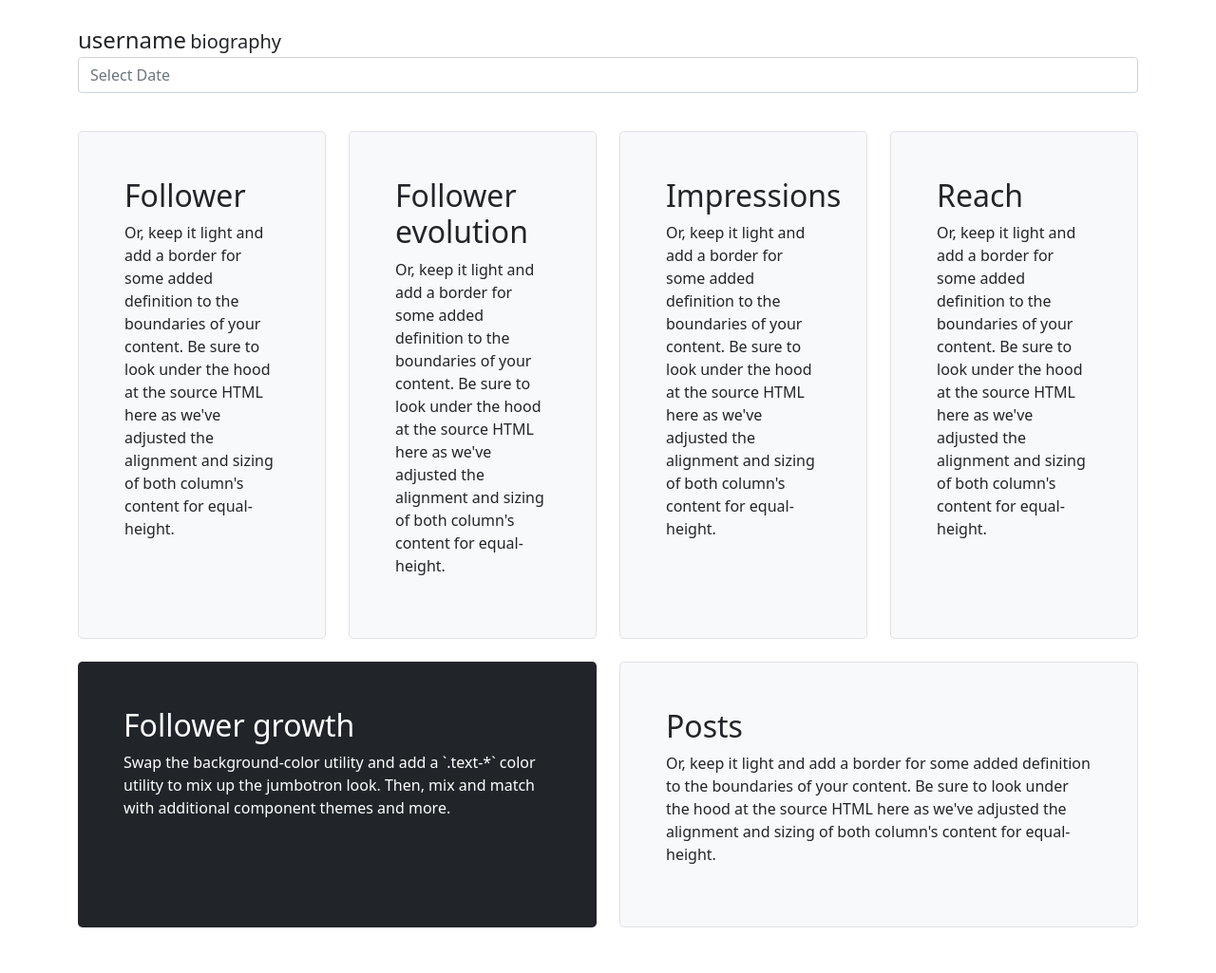
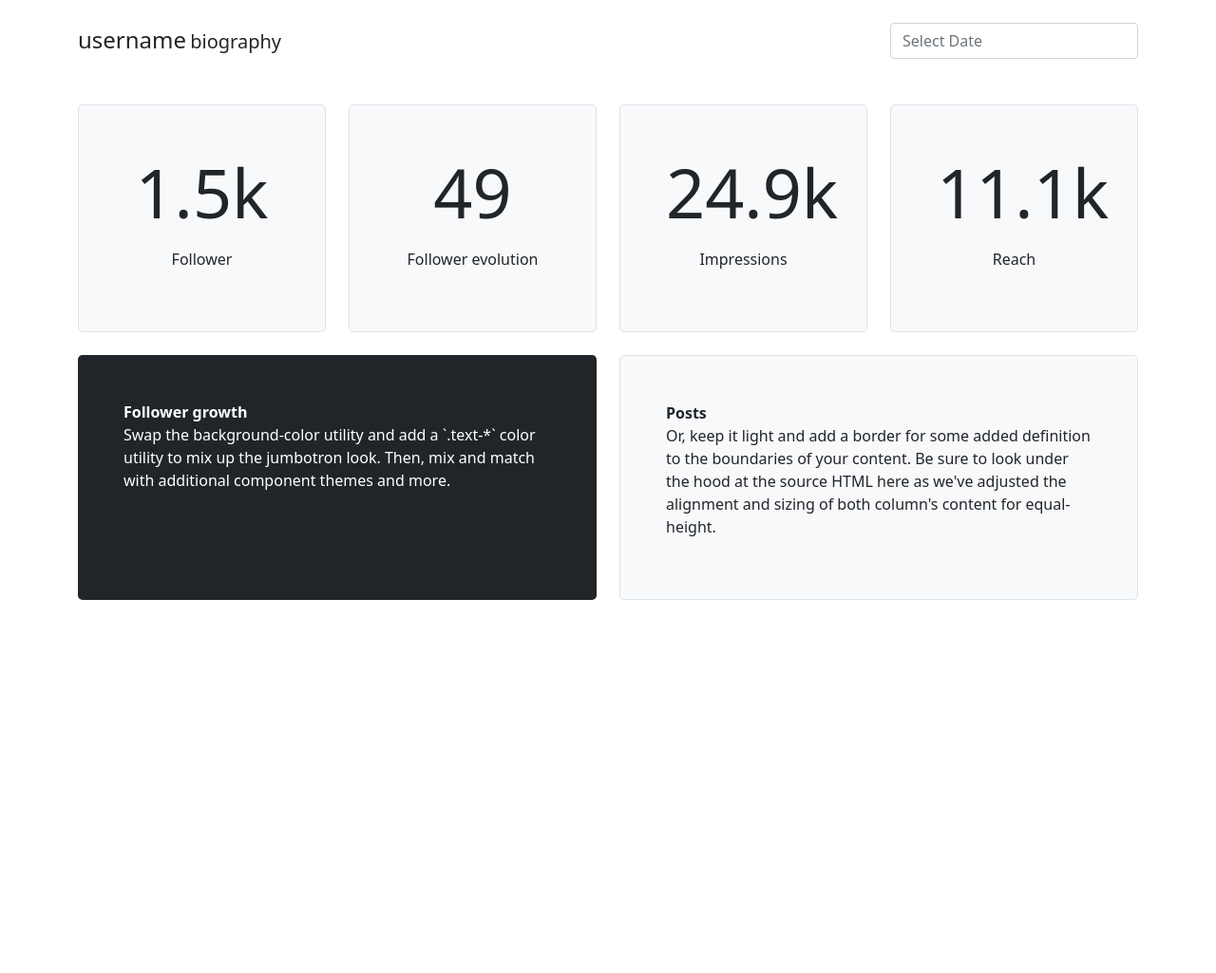
Before and after one commit to micoes/instagram-insights, a Flask app: page /insights in a window 1280 px wide. Shown: the whole page at 95% size. After the commit the page ends 632 px from the top, so only its background shows below. Run offline with Flask 2, Linux system fonts and the light colour scheme; some libraries are stand-ins or nearby versions.

Commit message:
Daten aufbereitet

```diff
--- a/application/main.py
+++ b/application/main.py
@@ -15,10 +15,10 @@ app = Flask("application")
 def login():
     if os.path.exists("data/authentication.json"):
         with open("data/authentication.json", "r") as json_file:
-            access = json.load(json_file)
+            authentication = json.load(json_file)
 
-        user_access_token = access["user_access_token"]
-        user_id = access["user_id"]
+        user_access_token = authentication["user_access_token"]
+        user_id = authentication["user_id"]
 
         scrape.instagram(user_id, user_access_token)
 
--- a/application/templates/insights.html
+++ b/application/templates/insights.html
@@ -47,15 +47,17 @@
   </head>
   <body>
 
+
 <main>
   <div class="container py-4">
-    <header class="pb-3 mb-4">
-      <a href="https://www.instagram.com/" target="_blank" class="d-flex align-items-center text-dark text-decoration-none">
-        <div>
+
+    <header>
+      <div class="row mb-4">
+        <div class="col-md-9 mb-4">
           <span class="fs-4">username</span>
           <span class="lead">biography</span>
         </div>
-      </a>
+        <div class="col-md-3 mb-4">
           <div class="input-group date">
             <input type="text" class="form-control" id="datepicker" placeholder="Select Date">
             <!--
@@ -78,32 +80,34 @@
               });
             });
           </script>
+        </div>
+      </div>
     </header>
 
 
     <div class="row align-items-md-stretch">
       <div class="col-md-3 mb-4">
-        <div class="h-100 p-5 bg-light border rounded-3">
-          <h2>Follower</h2>
-          <p>Or, keep it light and add a border for some added definition to the boundaries of your content. Be sure to look under the hood at the source HTML here as we've adjusted the alignment and sizing of both column's content for equal-height.</p>
+        <div class="h-100 p-5 bg-light border rounded-3 text-center">
+          <p class="display-2">1.5k</p>
+          <p>Follower</p>
         </div>
       </div>
       <div class="col-md-3 mb-4">
-        <div class="h-100 p-5 bg-light border rounded-3">
-          <h2>Follower evolution</h2>
-          <p>Or, keep it light and add a border for some added definition to the boundaries of your content. Be sure to look under the hood at the source HTML here as we've adjusted the alignment and sizing of both column's content for equal-height.</p>
+        <div class="h-100 p-5 bg-light border rounded-3 text-center">
+          <p class="display-2">49</p>
+          <p>Follower evolution</p>
         </div>
       </div>
       <div class="col-md-3 mb-4">
-        <div class="h-100 p-5 bg-light border rounded-3">
-          <h2>Impressions</h2>
-          <p>Or, keep it light and add a border for some added definition to the boundaries of your content. Be sure to look under the hood at the source HTML here as we've adjusted the alignment and sizing of both column's content for equal-height.</p>
+        <div class="h-100 p-5 bg-light border rounded-3 text-center">
+          <p class="display-2">24.9k</p>
+          <p>Impressions</p>
         </div>
       </div>
       <div class="col-md-3 mb-4">
-        <div class="h-100 p-5 bg-light border rounded-3">
-          <h2>Reach</h2>
-          <p>Or, keep it light and add a border for some added definition to the boundaries of your content. Be sure to look under the hood at the source HTML here as we've adjusted the alignment and sizing of both column's content for equal-height.</p>
+        <div class="h-100 p-5 bg-light border rounded-3 text-center">
+          <p class="display-2">11.1k</p>
+          <p>Reach</p>
         </div>
       </div>
     </div>
@@ -111,13 +115,13 @@
     <div class="row align-items-md-stretch">
       <div class="col-md-6 mb-4">
         <div class="h-100 p-5 text-white bg-dark rounded-3">
-          <h2>Follower growth</h2>
+          <b>Follower growth</b>
           <p>Swap the background-color utility and add a `.text-*` color utility to mix up the jumbotron look. Then, mix and match with additional component themes and more.</p>
         </div>
       </div>
       <div class="col-md-6 mb-4">
         <div class="h-100 p-5 bg-light border rounded-3">
-          <h2>Posts</h2>
+          <b>Posts</b>
           <p>Or, keep it light and add a border for some added definition to the boundaries of your content. Be sure to look under the hood at the source HTML here as we've adjusted the alignment and sizing of both column's content for equal-height.</p>
         </div>
       </div>
```
Also changed, not shown: application/data/archive.json (deleted, +0 -1 lines), application/scrape.py (+40 -9 lines). Lines whose indentation alone changed are shown as unchanged.
